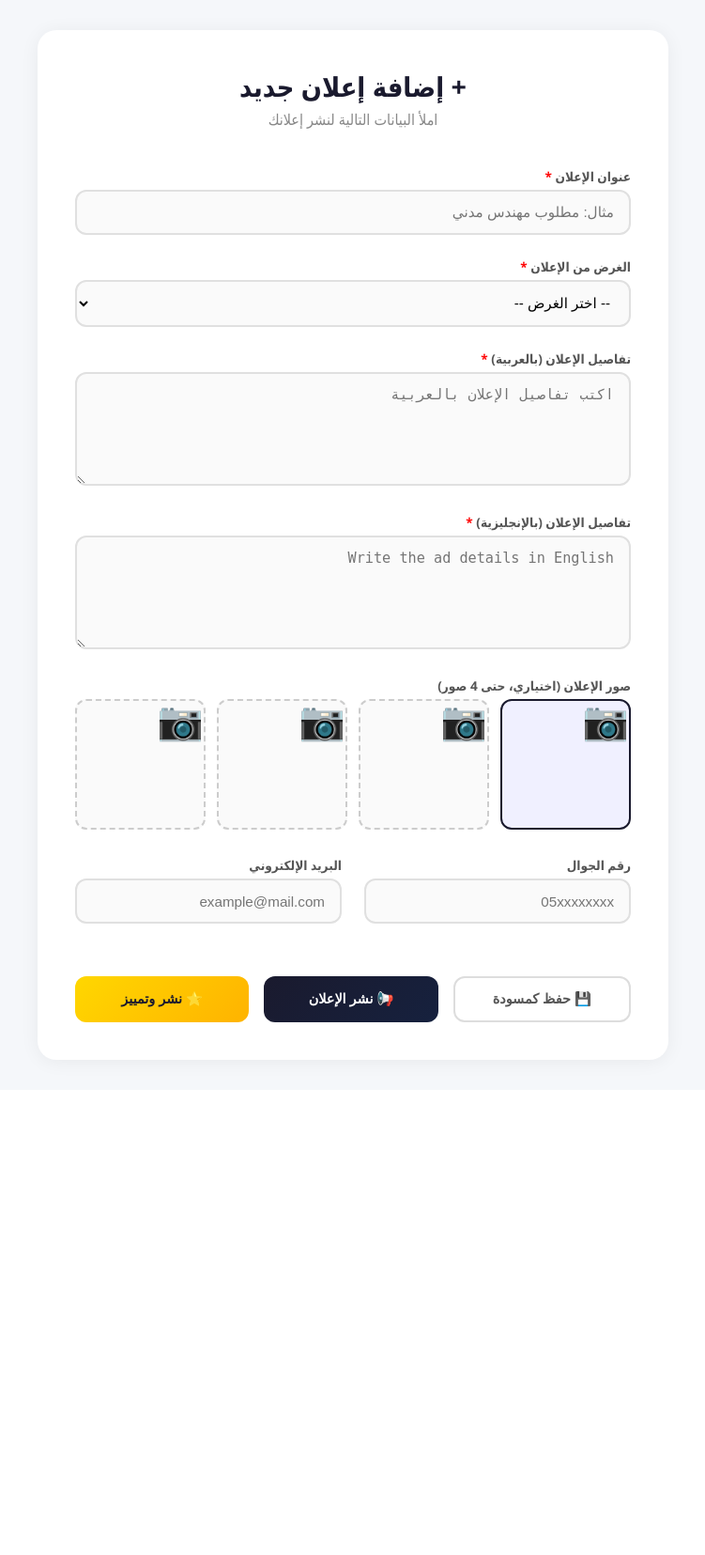
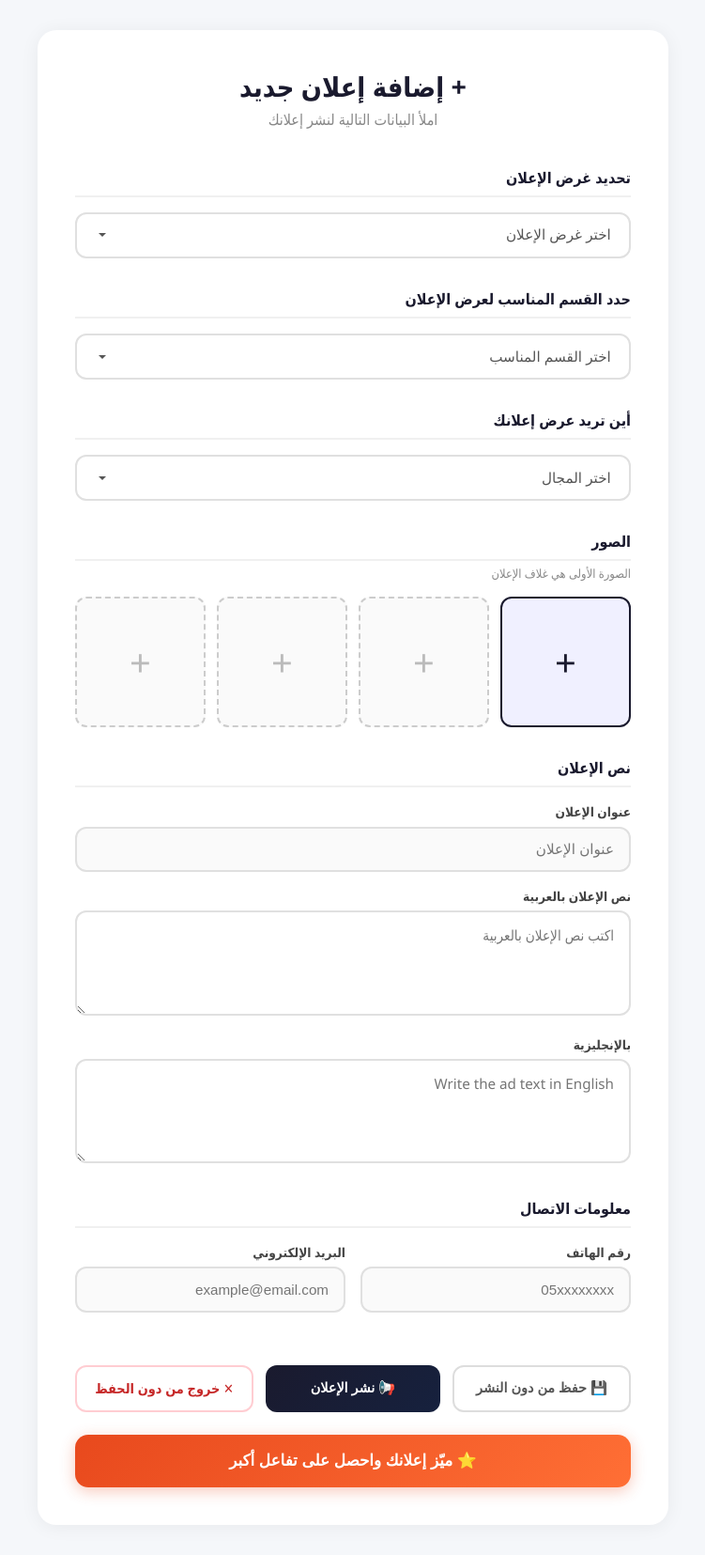
Before and after one commit to Osama71627/Etlob-, a Django app: page /create/ in a window 1280 px wide. Shown: the part 64-1719 px from the top of the page at 94% size, without its empty margins (264-1015 px from the left). Before the commit the page ends 1202 px from the top, so only its background shows below. Run offline with Django 5.2, Linux system fonts and the light colour scheme.

Commit message:
restore original create ad page design with custom nested dropdowns

```diff
--- a/app/templates/main/create_ad.html
+++ b/app/templates/main/create_ad.html
@@ -1,4 +1,5 @@
 {% extends 'main/base.html' %}
+{% load static %}
 {% block title %}إضافة إعلان - أطلب{% endblock %}
 {% block navbar %}
     <nav class="navbar">
@@ -34,137 +35,211 @@
             <form method="post" enctype="multipart/form-data">
                 {% csrf_token %}
 
-                <div class="form-group">
-                    <label>عنوان الإعلان <span style="color:red">*</span></label>
-                    <input type="text" name="title" required class="form-input" placeholder="مثال: مطلوب مهندس مدني">
+                <div class="form-section">
+                    <h3>تحديد غرض الإعلان</h3>
+                    <div class="dropdown-wrap">
+                        <button type="button" class="dropdown-btn" data-target="purpose">
+                            <span>اختر غرض الإعلان</span>
+                            <svg class="dd-arrow" width="16" height="16" viewBox="0 0 16 16"><path fill="currentColor" d="M4 6l4 4 4-4H4z"/></svg>
+                        </button>
+                        <ul class="dropdown-menu" data-name="purpose">
+                            <li class="has-sub" data-value="عقارات">
+                                <span>🏠 عقارات</span>
+                                <ul class="sub-menu">
+                                    <li data-sub-value="شقة">شقة</li>
+                                    <li data-sub-value="فيلا">فيلا</li>
+                                    <li data-sub-value="أرض">أرض</li>
+                                    <li data-sub-value="محل تجاري">محل تجاري</li>
+                                </ul>
+                            </li>
+                            <li class="has-sub" data-value="سيارات">
+                                <span>🚗 سيارات</span>
+                                <ul class="sub-menu">
+                                    <li data-sub-value="تويوتا">تويوتا</li>
+                                    <li data-sub-value="هوندا">هوندا</li>
+                                    <li data-sub-value="نيسان">نيسان</li>
+                                    <li data-sub-value="مرسيدس">مرسيدس</li>
+                                </ul>
+                            </li>
+                            <li class="has-sub" data-value="وظائف">
+                                <span>💼 وظائف</span>
+                                <ul class="sub-menu">
+                                    <li data-sub-value="اعلان عن وظيفة شاغرة">اعلان عن وظيفة شاغرة</li>
+                                    <li data-sub-value="ابحث عن عمل">ابحث عن عمل</li>
+                                    <li data-sub-value="عرض خدمة">عرض خدمة</li>
+                                </ul>
+                            </li>
+                            <li class="has-sub" data-value="خدمات">
+                                <span>🛠️ خدمات</span>
+                                <ul class="sub-menu">
+                                    <li data-sub-value="تنظيف">تنظيف</li>
+                                    <li data-sub-value="صيانة">صيانة</li>
+                                    <li data-sub-value="نقل">نقل</li>
+                                    <li data-sub-value="توصيل">توصيل</li>
+                                </ul>
+                            </li>
+                            <li class="has-sub" data-value="منوعات">
+                                <span>📦 منوعات</span>
+                                <ul class="sub-menu">
+                                    <li data-sub-value="أثاث">أثاث</li>
+                                    <li data-sub-value="إلكترونيات">إلكترونيات</li>
+                                    <li data-sub-value="ملابس">ملابس</li>
+                                    <li data-sub-value="حيوانات">حيوانات</li>
+                                </ul>
+                            </li>
+                        </ul>
+                        <input type="hidden" name="purpose" value="">
+                    </div>
                 </div>
 
-                <div class="form-group">
-                    <label>الغرض من الإعلان <span style="color:red">*</span></label>
-                    <select name="purpose" required class="form-input" id="purpose-select">
-                        <option value="">-- اختر الغرض --</option>
-                        <option value="وظائف">وظائف</option>
-                        <option value="خدمات">خدمات</option>
-                        <option value="سيارات">سيارات</option>
-                        <option value="عقارات">عقارات</option>
-                        <option value="أجهزة">أجهزة</option>
-                        <option value="حيوانات">حيوانات</option>
-                        <option value="هوايات">هوايات</option>
-                        <option value="ملابس">ملابس</option>
-                        <option value="أخرى">أخرى</option>
-                    </select>
+                <div class="form-section">
+                    <h3>حدد القسم المناسب لعرض الإعلان</h3>
+                    <div class="dropdown-wrap">
+                        <button type="button" class="dropdown-btn" data-target="section">
+                            <span>اختر القسم المناسب</span>
+                            <svg class="dd-arrow" width="16" height="16" viewBox="0 0 16 16"><path fill="currentColor" d="M4 6l4 4 4-4H4z"/></svg>
+                        </button>
+                        <ul class="dropdown-menu" data-name="section">
+                            <li data-value="عقارات">🏠 عقارات</li>
+                            <li data-value="سيارات">🚗 سيارات</li>
+                            <li data-value="وظائف">💼 وظائف</li>
+                            <li data-value="خدمات">🛠️ خدمات</li>
+                            <li data-value="منوعات">📦 منوعات</li>
+                        </ul>
+                        <input type="hidden" name="section" value="">
+                    </div>
                 </div>
 
-                <div class="form-group" id="section-group" style="display:none;">
-                    <label>القسم</label>
-                    <select name="section" class="form-input" id="section-select">
-                        <option value="">-- اختر القسم --</option>
-                    </select>
+                <div class="form-section">
+                    <h3>أين تريد عرض إعلانك</h3>
+                    <div class="dropdown-wrap">
+                        <button type="button" class="dropdown-btn" data-target="specialty">
+                            <span>اختر المجال</span>
+                            <svg class="dd-arrow" width="16" height="16" viewBox="0 0 16 16"><path fill="currentColor" d="M4 6l4 4 4-4H4z"/></svg>
+                        </button>
+                        <ul class="dropdown-menu" data-name="specialty">
+                            <li data-value="البرمجة">💻 البرمجة</li>
+                            <li data-value="التصميم">🎨 التصميم</li>
+                            <li data-value="الكمبيوتر">🖥️ الكمبيوتر</li>
+                            <li data-value="الهندسة">🏗️ الهندسة</li>
+                            <li data-value="المحاسبة">📊 المحاسبة</li>
+                        </ul>
+                        <input type="hidden" name="specialty" value="">
+                    </div>
                 </div>
 
-                <div class="form-group" id="specialty-group" style="display:none;">
-                    <label>التخصص</label>
-                    <select name="specialty" class="form-input" id="specialty-select">
-                        <option value="">-- اختر التخصص --</option>
-                    </select>
-                </div>
-
-                <div class="form-group">
-                    <label>تفاصيل الإعلان (بالعربية) <span style="color:red">*</span></label>
-                    <textarea name="text_ar" required class="form-input" rows="5" placeholder="اكتب تفاصيل الإعلان بالعربية"></textarea>
-                </div>
-
-                <div class="form-group">
-                    <label>تفاصيل الإعلان (بالإنجليزية) <span style="color:red">*</span></label>
-                    <textarea name="text_en" required class="form-input" rows="5" placeholder="Write the ad details in English"></textarea>
-                </div>
-
-                <div class="form-group">
-                    <label>صور الإعلان (اختياري، حتى 4 صور)</label>
-                    <div class="upload-grid">
+                <div class="form-section">
+                    <h3>الصور</h3>
+                    <p class="field-note">الصورة الأولى هي غلاف الإعلان</p>
+                    <div class="upload-grid" id="uploadGrid">
                         <label class="upload-box" data-index="0">
                             <input type="file" name="image_0" accept="image/*" hidden>
-                            <div class="upload-placeholder">📷</div>
+                            <span class="upload-placeholder">+</span>
                         </label>
                         <label class="upload-box" data-index="1">
                             <input type="file" name="image_1" accept="image/*" hidden>
-                            <div class="upload-placeholder">📷</div>
+                            <span class="upload-placeholder">+</span>
                         </label>
                         <label class="upload-box" data-index="2">
                             <input type="file" name="image_2" accept="image/*" hidden>
-                            <div class="upload-placeholder">📷</div>
+                            <span class="upload-placeholder">+</span>
                         </label>
                         <label class="upload-box" data-index="3">
                             <input type="file" name="image_3" accept="image/*" hidden>
-                            <div class="upload-placeholder">📷</div>
+                            <span class="upload-placeholder">+</span>
                         </label>
                     </div>
                 </div>
 
-                <div class="form-row">
-                    <div class="form-group">
-                        <label>رقم الجوال</label>
-                        <input type="text" name="contact_phone" class="form-input" placeholder="05xxxxxxxx">
+                <div class="form-section">
+                    <h3>نص الإعلان</h3>
+                    <div class="field-group">
+                        <label class="field-label">عنوان الإعلان</label>
+                        <input type="text" name="title" class="form-input" placeholder="عنوان الإعلان" required>
                     </div>
-                    <div class="form-group">
-                        <label>البريد الإلكتروني</label>
-                        <input type="email" name="contact_email" class="form-input" placeholder="example@mail.com">
+                    <div class="field-group">
+                        <label class="field-label">نص الإعلان بالعربية</label>
+                        <textarea name="text_ar" class="form-textarea" rows="4" placeholder="اكتب نص الإعلان بالعربية" required></textarea>
+                    </div>
+                    <div class="field-group">
+                        <label class="field-label">بالإنجليزية</label>
+                        <textarea name="text_en" class="form-textarea" rows="4" placeholder="Write the ad text in English" required></textarea>
                     </div>
                 </div>
 
-                <div class="form-actions">
-                    <button type="submit" name="action" value="draft" class="btn-draft">💾 حفظ كمسودة</button>
-                    <button type="submit" name="action" value="publish" class="btn-publish">📢 نشر الإعلان</button>
-                    <button type="submit" name="action" value="publish_and_promote" class="btn-promote" id="promote-btn">⭐ نشر وتمييز</button>
+                <div class="form-section">
+                    <h3>معلومات الاتصال</h3>
+                    <div class="contact-row">
+                        <div class="field-group flex-1">
+                            <label class="field-label">رقم الهاتف</label>
+                            <input type="text" name="contact_phone" class="form-input" placeholder="05xxxxxxxx">
+                        </div>
+                        <div class="field-group flex-1">
+                            <label class="field-label">البريد الإلكتروني</label>
+                            <input type="email" name="contact_email" class="form-input" placeholder="example@email.com">
+                        </div>
+                    </div>
                 </div>
+
+                <div class="form-actions three-btns">
+                    <button type="submit" name="action" value="draft" class="btn-outline">💾 حفظ من دون النشر</button>
+                    <button type="submit" name="action" value="publish" class="btn-primary">📢 نشر الإعلان</button>
+                    <a href="{% url 'home' %}" class="btn-outline danger">✕ خروج من دون الحفظ</a>
+                </div>
+
+                <div class="promo-strip">
+                    <button type="submit" name="action" value="publish_and_promote" class="promo-btn">⭐ ميّز إعلانك واحصل على تفاعل أكبر</button>
+                </div>
+
             </form>
         </div>
     </div>
 
     <script>
-        const purposes = {{ purposes_json|safe }};
-        const purposeSelect = document.getElementById('purpose-select');
-        const sectionGroup = document.getElementById('section-group');
-        const sectionSelect = document.getElementById('section-select');
-        const specialtyGroup = document.getElementById('specialty-group');
-        const specialtySelect = document.getElementById('specialty-select');
-
-        purposeSelect.addEventListener('change', function() {
-            const val = this.value;
-            sectionSelect.innerHTML = '<option value="">-- اختر القسم --</option>';
-            specialtySelect.innerHTML = '<option value="">-- اختر التخصص --</option>';
-            specialtyGroup.style.display = 'none';
-
-            if (val && purposes[val]) {
-                sectionGroup.style.display = 'block';
-                const sections = Object.keys(purposes[val]);
-                sections.forEach(s => {
-                    const opt = document.createElement('option');
-                    opt.value = s;
-                    opt.textContent = s;
-                    sectionSelect.appendChild(opt);
-                });
-            } else {
-                sectionGroup.style.display = 'none';
-            }
+        document.querySelectorAll('.dropdown-btn').forEach(btn => {
+            btn.addEventListener('click', function(e) {
+                e.stopPropagation();
+                const menu = this.nextElementSibling;
+                const isOpen = menu.classList.contains('open');
+                document.querySelectorAll('.dropdown-menu.open').forEach(m => m.classList.remove('open'));
+                if (!isOpen) menu.classList.add('open');
+            });
         });
 
-        sectionSelect.addEventListener('change', function() {
-            const purposeVal = purposeSelect.value;
-            const sectionVal = this.value;
-            specialtySelect.innerHTML = '<option value="">-- اختر التخصص --</option>';
+        document.querySelectorAll('.sub-menu li').forEach(item => {
+            item.addEventListener('click', function(e) {
+                e.stopPropagation();
+                const subVal = this.dataset.subValue;
+                const parentLi = this.closest('.has-sub');
+                const purposeMenu = parentLi.closest('.dropdown-menu');
+                const purposeName = purposeMenu.dataset.name;
+                const purposeVal = parentLi.dataset.value;
+                const purposeBtn = purposeMenu.previousElementSibling;
+                const parentLabel = parentLi.querySelector('span').textContent.trim();
+                purposeBtn.querySelector('span').textContent = parentLabel + ' › ' + subVal;
+                document.querySelector(`input[name="${purposeName}"]`).value = purposeVal;
+                document.querySelector('input[name="section"]').value = subVal;
+                const sectionBtn = document.querySelector('[data-target="section"] + ul + input');
+                if (sectionBtn) sectionBtn.value = subVal;
+                purposeMenu.classList.remove('open');
+            });
+        });
 
-            if (purposeVal && sectionVal && purposes[purposeVal] && purposes[purposeVal][sectionVal]) {
-                specialtyGroup.style.display = 'block';
-                purposes[purposeVal][sectionVal].forEach(sp => {
-                    const opt = document.createElement('option');
-                    opt.value = sp;
-                    opt.textContent = sp;
-                    specialtySelect.appendChild(opt);
-                });
-            } else {
-                specialtyGroup.style.display = 'none';
-            }
+        document.querySelectorAll('.dropdown-menu:not(.has-sub) > li, .dropdown-menu[data-name="section"] > li, .dropdown-menu[data-name="specialty"] > li').forEach(item => {
+            item.addEventListener('click', function(e) {
+                if (this.classList.contains('has-sub')) return;
+                const menu = this.closest('.dropdown-menu');
+                const name = menu.dataset.name;
+                const btn = menu.previousElementSibling;
+                const val = this.dataset.value;
+                btn.querySelector('span').textContent = this.textContent.trim();
+                document.querySelector(`input[name="${name}"]`).value = val;
+                menu.classList.remove('open');
+            });
+        });
+
+        document.addEventListener('click', function() {
+            document.querySelectorAll('.dropdown-menu.open').forEach(m => m.classList.remove('open'));
         });
 
         document.querySelectorAll('.upload-box input[type="file"]').forEach(input => {
```
